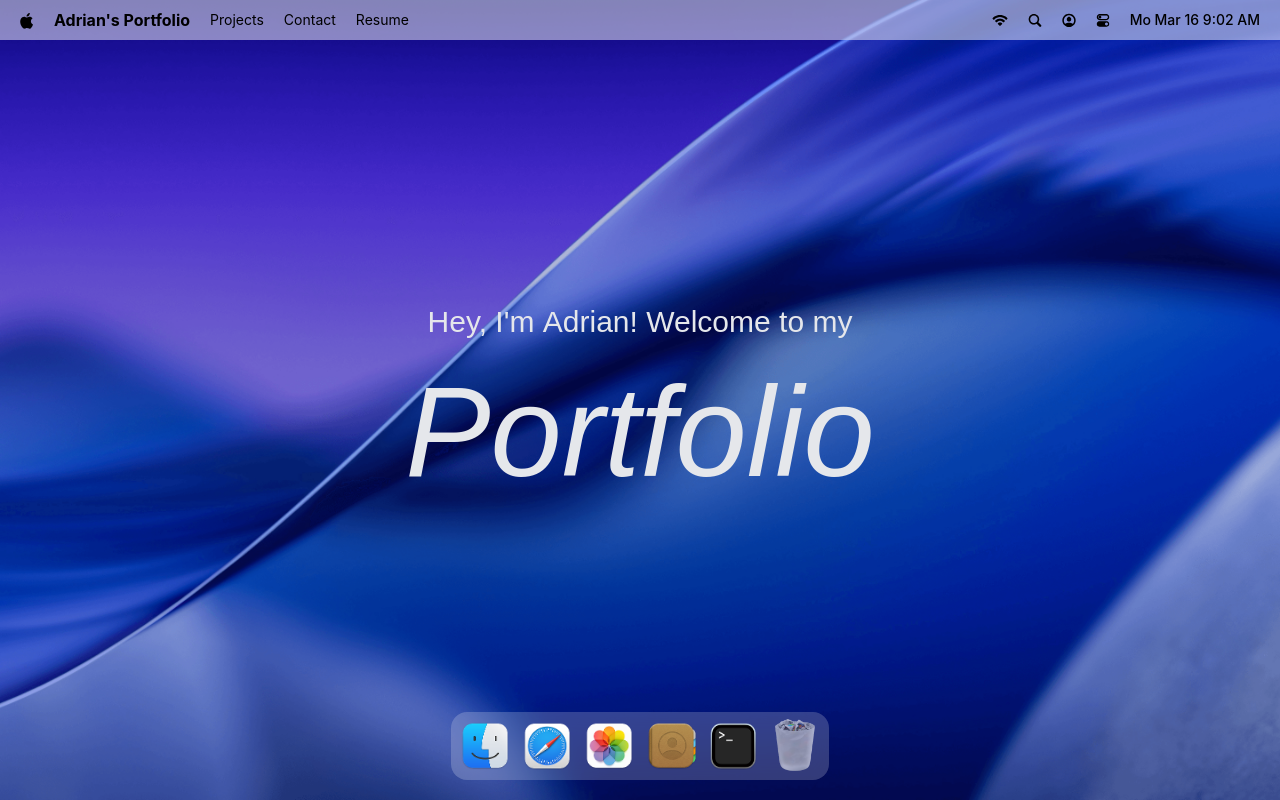
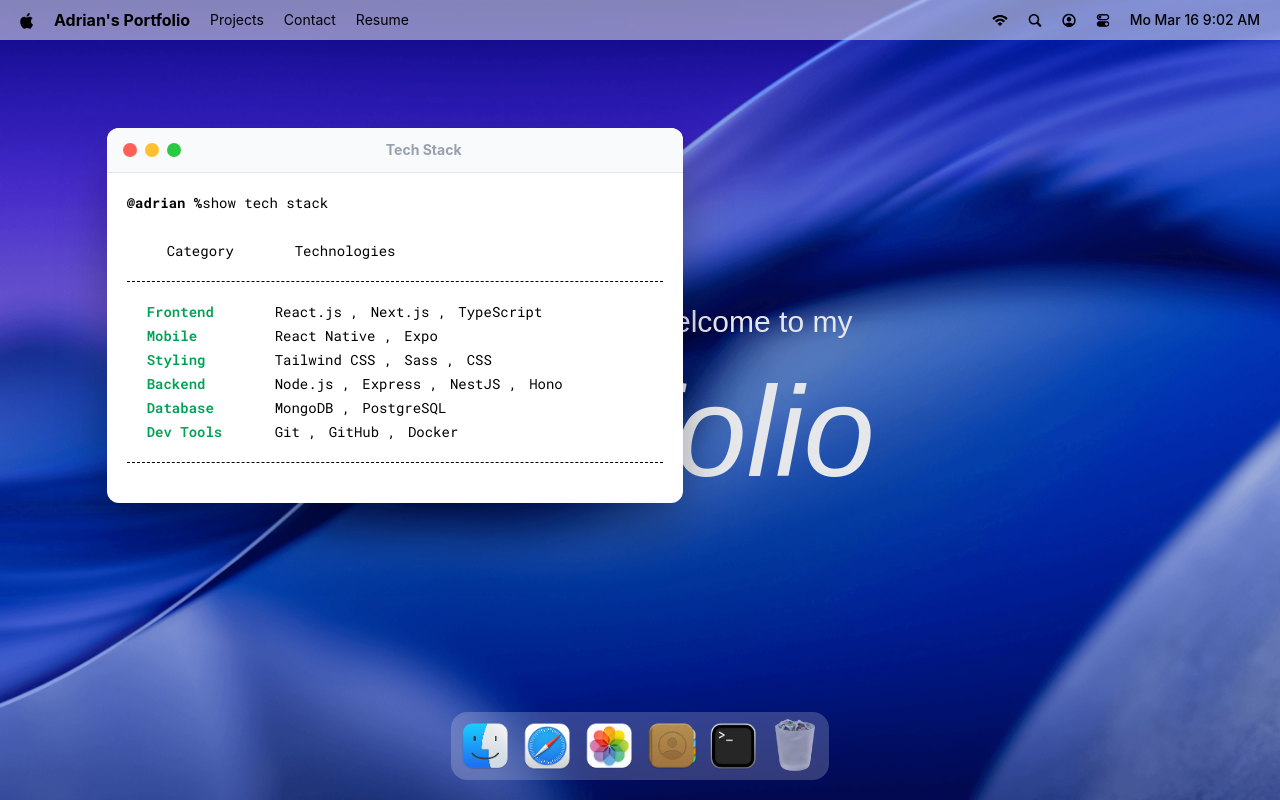
Before and after one commit to hoangquy0417/macos_portfolio, a React (Vite) app: page / in a window 1280 px wide. Both pictures are taken after a click on the button 733 px from the left and 746 px from the top of the page. Built offline with nearby package versions, Linux system fonts and the light colour scheme; a web font is replaced by a local one.

Commit message:
edit import windowControls view clear format

```diff
--- a/src/App.jsx
+++ b/src/App.jsx
@@ -1,12 +1,16 @@
-import {Nav, Welcome, Dock} from "./components";
-
+import gsap from "gsap";
+import {Draggable} from "gsap/Draggable";
+import {Nav, Welcome, Dock} from "#components";
+import {Terminal} from "#windows";
+gsap.registerPlugin(Draggable);
 const App = () => {
     return (
-        <div>
+        <main>
             <Nav/>
             <Welcome/>
             <Dock/>
-        </div>
+            <Terminal/>
+        </main>
     )
 }
 export default App
--- /dev/null
+++ b/src/components/WindowControls.jsx
@@ -0,0 +1,14 @@
+import React from 'react'
+import useWindowStore from "#store/window.js";
+
+const WindowControls = ({target}) => {
+    const {closeWindow} = useWindowStore()
+    return (
+        <div id="window-controls">
+            <div className="close" onClick={() => closeWindow(target)}/>
+            <div className="minimize"/>
+            <div className="maximize"/>
+        </div>
+    )
+}
+export default WindowControls
--- a/src/components/index.js
+++ b/src/components/index.js
@@ -1,4 +1,5 @@
 import Nav from "#components/Nav.jsx";
 import Welcome from "#components/Welcome.jsx";
 import Dock from "#components/Dock.jsx";
-export {Nav, Welcome, Dock};
+import WindowControls from "#components/WindowControls.jsx";
+export {Nav, Welcome, Dock, WindowControls};
--- /dev/null
+++ b/src/hoc/WindowWrapper.jsx
@@ -0,0 +1,49 @@
+import React, {useLayoutEffect, useRef} from 'react'
+import gsap from 'gsap';
+import {useGSAP} from "@gsap/react";
+import {Draggable} from "gsap/Draggable";
+import useWindowStore from "#store/window.js";
+
+const WindowWrapper = (Component, windowKey) => {
+    const Wrapped = (props) => {
+        const { focusWindow, windows } = useWindowStore();
+        const { isOpen, zIndex } = windows[windowKey];
+        const ref = useRef(null);
+        useGSAP(() => {
+            const el = ref.current;
+            if (!el ||isOpen) {
+                el.style.display = "block";
+                gsap.fromTo(el,
+                    {scale:0.8, opacity: 0,y:40},
+                    {scale:1.0, opacity:1,y:0, duration:0.5, ease:"power3.out"}
+                    );
+            }
+        }, [isOpen]);
+        useGSAP(()=>{
+            const el = ref.current;
+            if (!el) return;
+            const [instance]=Draggable.create(el, {onPress:() => focusWindow(windowKey)})
+            return () => {
+                instance.kill();
+            }
+        })
+        useLayoutEffect(() => {
+            const el = ref.current;
+            if (!el) return;
+            el.style.display = isOpen ? "block" : "none";
+        },[isOpen]);
+        return (
+            <section
+                id={windowKey}
+                ref={ref}
+                style={{zIndex}}
+                className="absolute"
+            >
+                <Component {...props} />
+            </section>
+        )
+    }
+    Wrapped.displayName = `WindowWrapper(${Component.displayName || Component.name || "Component"}`;
+    return Wrapped;
+}
+export default WindowWrapper;
--- /dev/null
+++ b/src/windows/Terminal.jsx
@@ -0,0 +1,40 @@
+import WindowWrapper from "#hoc/WindowWrapper.jsx";
+import {techStack} from "#constants/index.js";
+import {WindowControls} from "#components";
+
+const Terminal = () => {
+    return (
+        <>
+            <div id="window-header">
+                <WindowControls target="terminal"/>
+                <h2>Tech Stack</h2>
+            </div>
+            <div className="techstack">
+                <p>
+                    <span className="font-bold">@adrian %</span>
+                    show tech stack
+                </p>
+                <div className="label">
+                    <p className="w-32">Category</p>
+                    <p>Technologies</p>
+                </div>
+                <ul className="content">
+                    {techStack.map(({category, items}) => (
+                        <li key={category} className="flex items-center">
+                            {/*<Check className="check" size={20}/>*/}
+                            <h3>{category}</h3>
+                            <ul>
+                                {items.map((item, idx) => (
+                                    <li key={idx}>{item} {idx < items.length - 1 ? "," : "" }</li>
+                                ))}
+                            </ul>
+                        </li>
+                    ))}
+                </ul>
+                <div className="footnote"></div>
+            </div>
+        </>
+    )
+}
+const TerminalWindow = WindowWrapper(Terminal, "terminal");
+export default TerminalWindow;
--- /dev/null
+++ b/src/windows/index.js
@@ -0,0 +1,3 @@
+import Terminal from "#windows/Terminal.jsx";
+
+export {Terminal};
```
